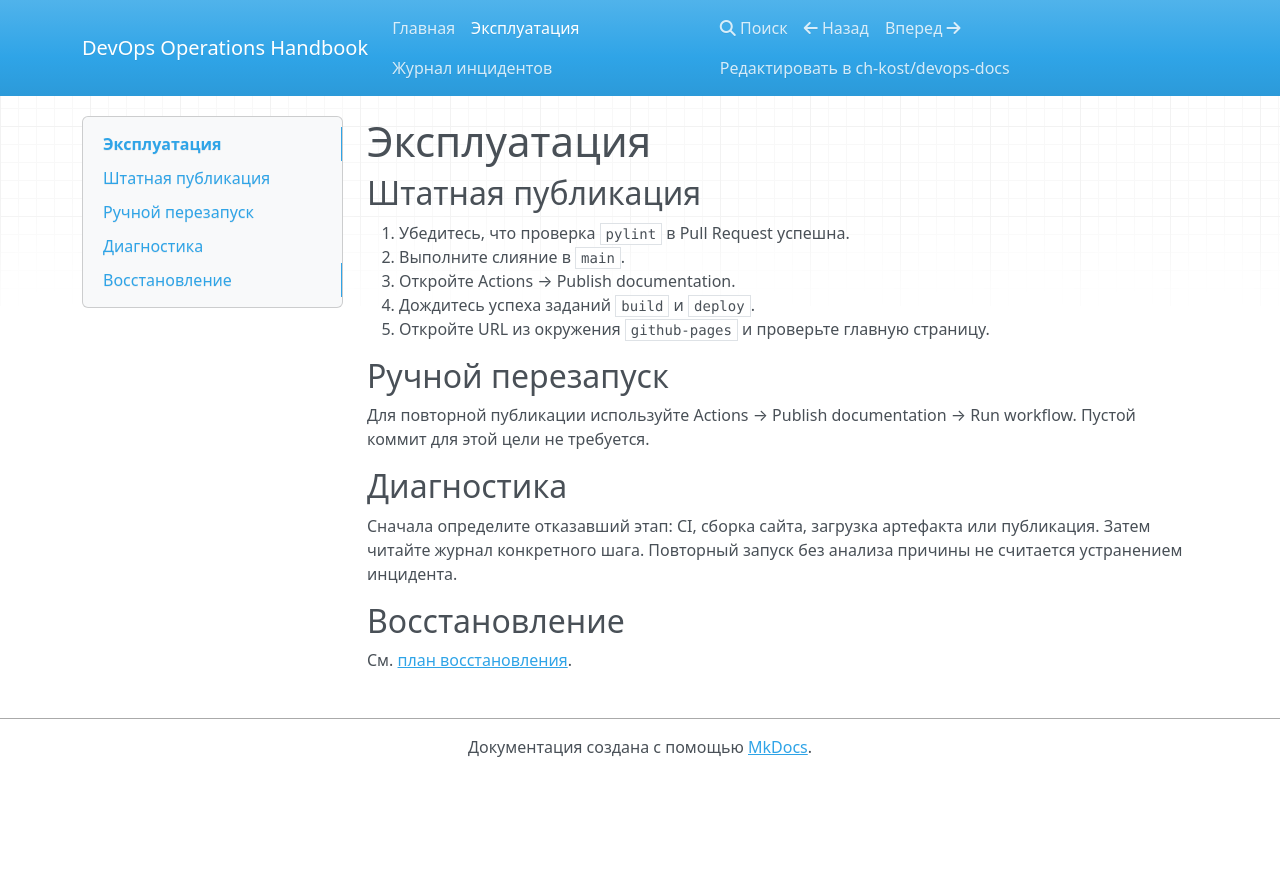
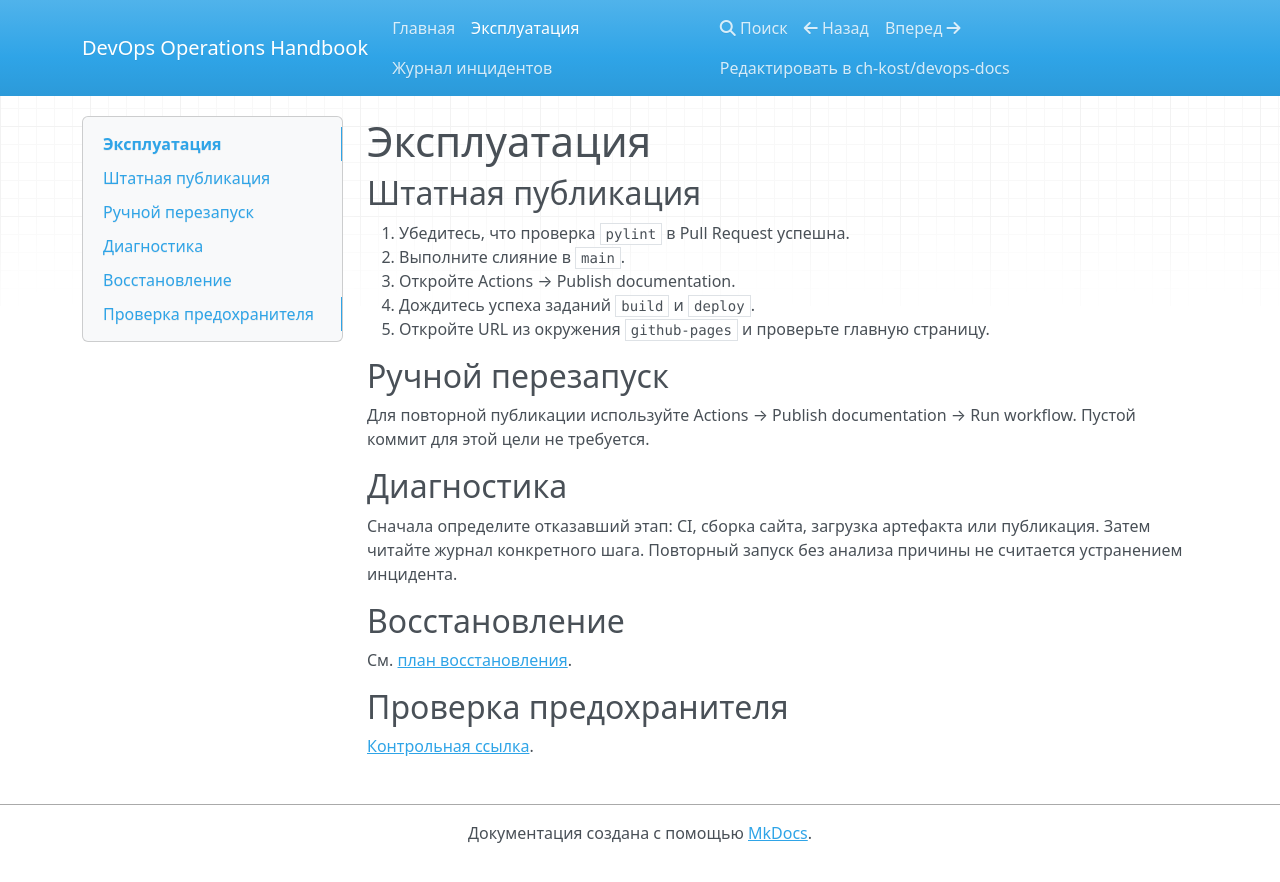
Before and after one commit to ch-kost/devops-docs, an MkDocs documentation site: the page built from docs/runbook.md, in a window 1280 px wide. Shown: the top 882 px of the page. Built offline with MkDocs 1.6.1, drawn with Linux system fonts in a browser that asks for light colours; nearby versions of some CDN libraries.

Commit message:
docs: check validation with missing page

```diff
--- a/docs/runbook.md
+++ b/docs/runbook.md
@@ -17,3 +17,6 @@
 
 ## Восстановление
 См. [план восстановления](incidents.md).
+
+## Проверка предохранителя
+[Контрольная ссылка](missing-page.md).
```
